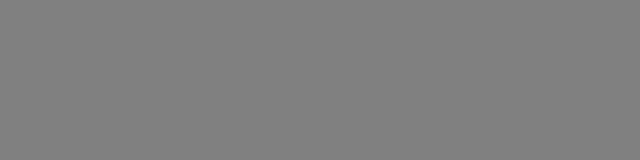
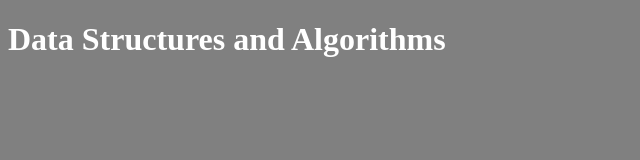
Before and after one commit to M-AminM/Data-Structures-and-Algorithms, a website built with webpack: page public/index.html in a window 1280 px wide. Shown: the whole page, without its empty margins (0-640 px from the left). Built offline with nearby package versions, Linux system fonts and the light colour scheme.

Commit message:
Fix conflicts

```diff
--- a/public/index.html
+++ b/public/index.html
@@ -5,9 +5,9 @@
     <meta name="viewport" content="width=device-width, initial-scale=1.0" />
     <title>Data Structures And Algorithms</title>
   </head>
-  <body style="background: gray">
+  <body style="background-color: gray">
     <div>
-      <!-- <h1>Data Structures and Algorithms</h1> -->
+      <h1 style="color: white">Data Structures and Algorithms</h1>
     </div>
     <script src="/bundle.js"></script>
   </body>
```
Also changed, not shown: src/index.js (+20 -1 lines).
